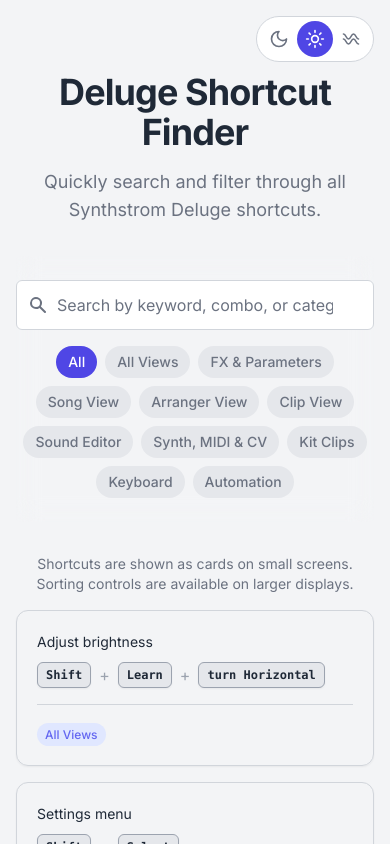
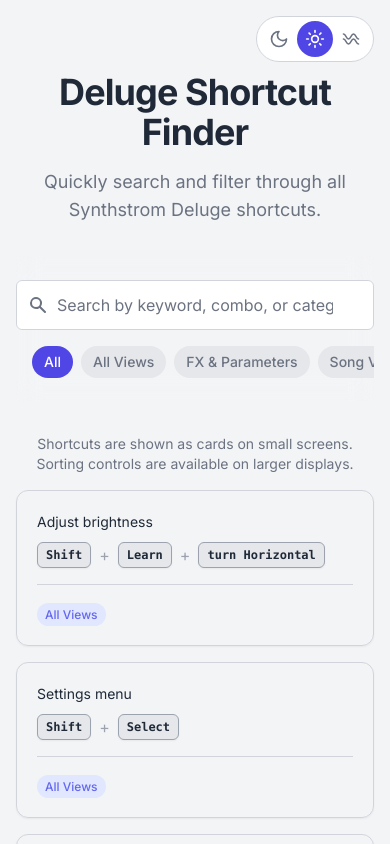
Before and after one commit to Hellfonic/deluge-shortcut-finder, a React (Vite) app: page / in a window 390 px wide. Shown: the top 844 px of the page. Built offline with nearby package versions, Linux system fonts and the light colour scheme.

Commit message:
Adjust CategoryFilter layout for mobile scrolling

```diff
--- a/components/CategoryFilter.tsx
+++ b/components/CategoryFilter.tsx
@@ -11,12 +11,12 @@
   const allCategories: (ShortcutCategory | 'All')[] = ['All', ...categories];
 
   return (
-    <div className="flex flex-wrap justify-center gap-2">
+    <div className="flex w-full flex-nowrap gap-2 overflow-x-auto px-4 sm:flex-wrap sm:justify-center sm:overflow-visible sm:px-0">
       {allCategories.map((category) => (
         <button
           key={category}
           onClick={() => onSelectCategory(category)}
-          className={`px-3 py-1.5 text-sm font-medium rounded-full transition-colors duration-200 ${
+          className={`whitespace-nowrap rounded-full px-3 py-1.5 text-sm font-medium transition-colors duration-200 ${
             activeCategory === category
               ? 'bg-[var(--color-accent)] text-[var(--color-accent-text)]'
               : 'bg-[var(--color-bg-muted)] text-[var(--color-text-secondary)] hover:bg-[var(--color-bg-muted-hover)]'
```
